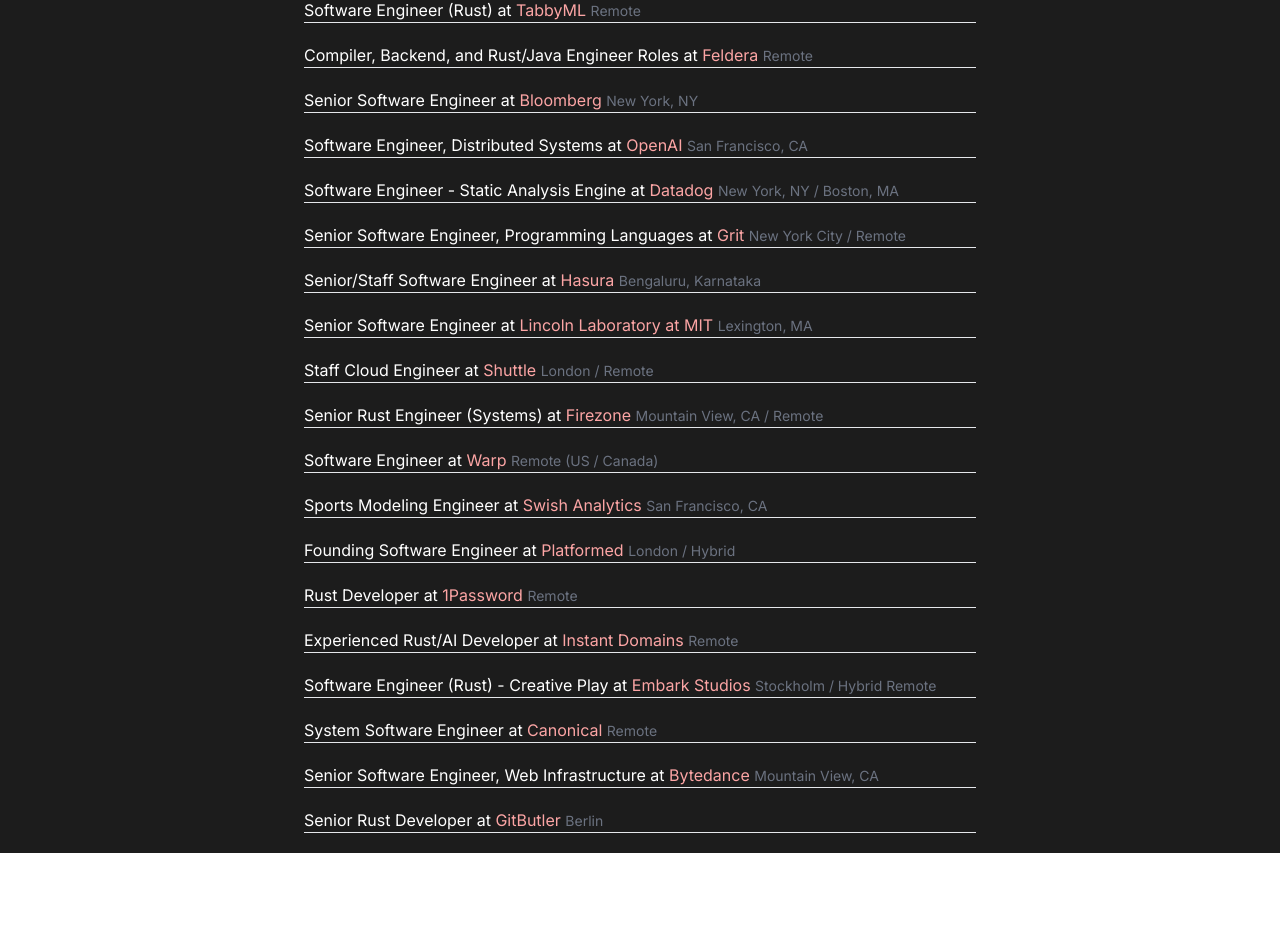
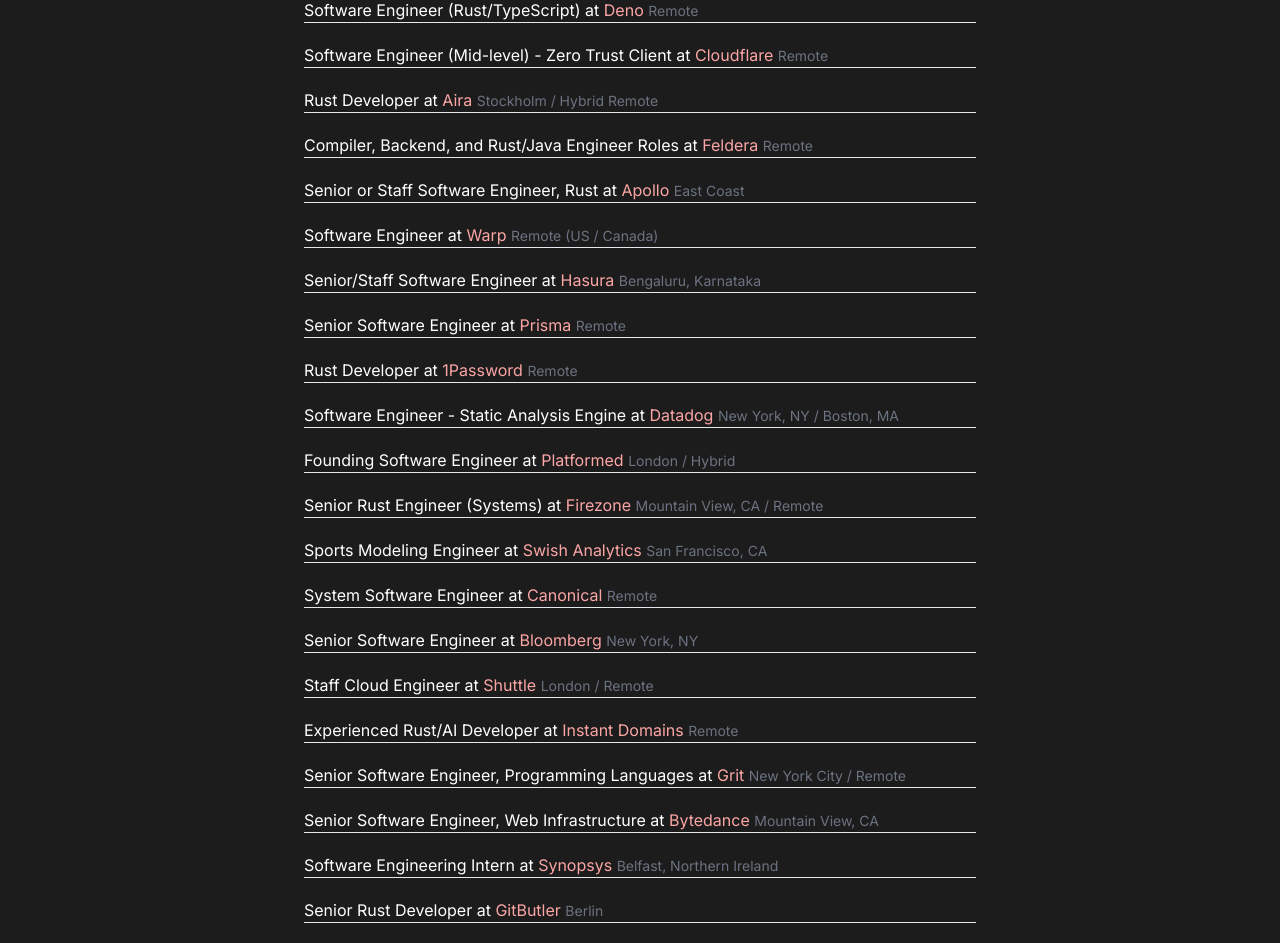
Before and after one commit to NicholasLYang/rustjobs.fyi, a Next.js app: page / in a window 1280 px wide. Shown: the part 435-1378 px from the top of the page. Before the commit the page ends 1288 px from the top, so only its background shows below. Built offline with nearby package versions, Linux system fonts and the light colour scheme.

Commit message:
More jobs

```diff
--- a/app/page.tsx
+++ b/app/page.tsx
@@ -143,8 +143,20 @@
     title: "Senior Software Engineer, Programming Languages",
     company: "Grit",
     location: "New York City / Remote",
-    url: "https://getgrit.notion.site/PL-Compiler-Engineer-Grit-a251c6a793574c2db6d005d09e59e25b"
-  }
+    url: "https://getgrit.notion.site/PL-Compiler-Engineer-Grit-a251c6a793574c2db6d005d09e59e25b",
+  },
+  {
+    title: "Software Engineering Intern",
+    company: "Synopsys",
+    location: "Belfast, Northern Ireland",
+    url: "https://sjobs.brassring.com/TGnewUI/Search/home/HomeWithPreLoad?PageType=JobDetails&partnerid=25235&siteid=5359&jobid=1996774#jobDetails=1996774_5359",
+  },
+  {
+    title: "Senior Software Engineer",
+    company: "Prisma",
+    location: "Remote",
+    url: "https://boards.greenhouse.io/prisma/jobs/6940273002",
+  },
 ];
 
 function shuffle<T>(oldArray: T[]) {
```
